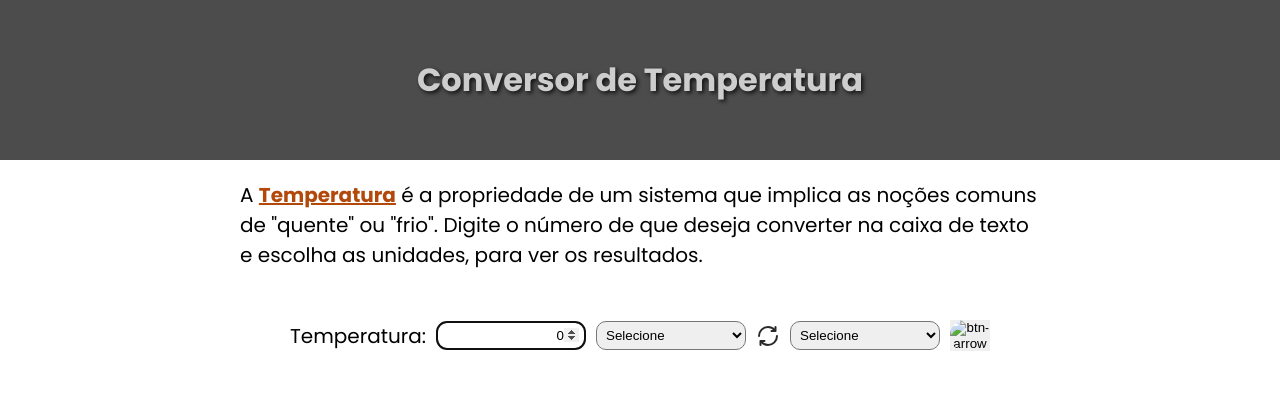
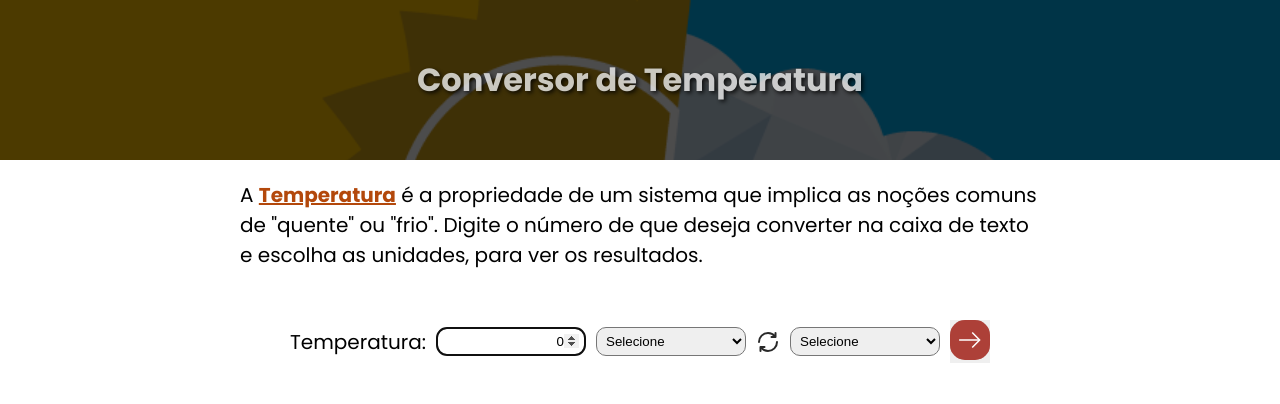
Before and after one commit to LeandroNcosta/temperature-converter, a plain HTML site: page index.html in a window 1280 px wide. Drawn offline with Linux system fonts and the light colour scheme; the site is published under a folder, as on GitHub Pages, so addresses that start at the root find nothing.

Commit message:
altered link img

```diff
--- a/index.html
+++ b/index.html
@@ -34,7 +34,7 @@
                            <option value="Kelvin">Kelvin (K)</option>
                        </select>
                           <button type="submit">
-                             <img src="/src/images/right-arrow-svgrepo-com.svg" alt="btn-arrow">
+                             <img src="src/images/right-arrow-svgrepo-com.svg" alt="btn-arrow">
                           </button>
                 </main>
                   <p id="result"></p>
--- a/src/css/style.css
+++ b/src/css/style.css
@@ -21,7 +21,7 @@ body {
 header {
   width: 100vw;
   height: 20vh;
-  background: url(/src/images/header.png) no-repeat fixed;
+  background: url(../images/header.png) no-repeat fixed;
   background-size: cover;
   background-position: center -9rem;
   display: flex;
```
